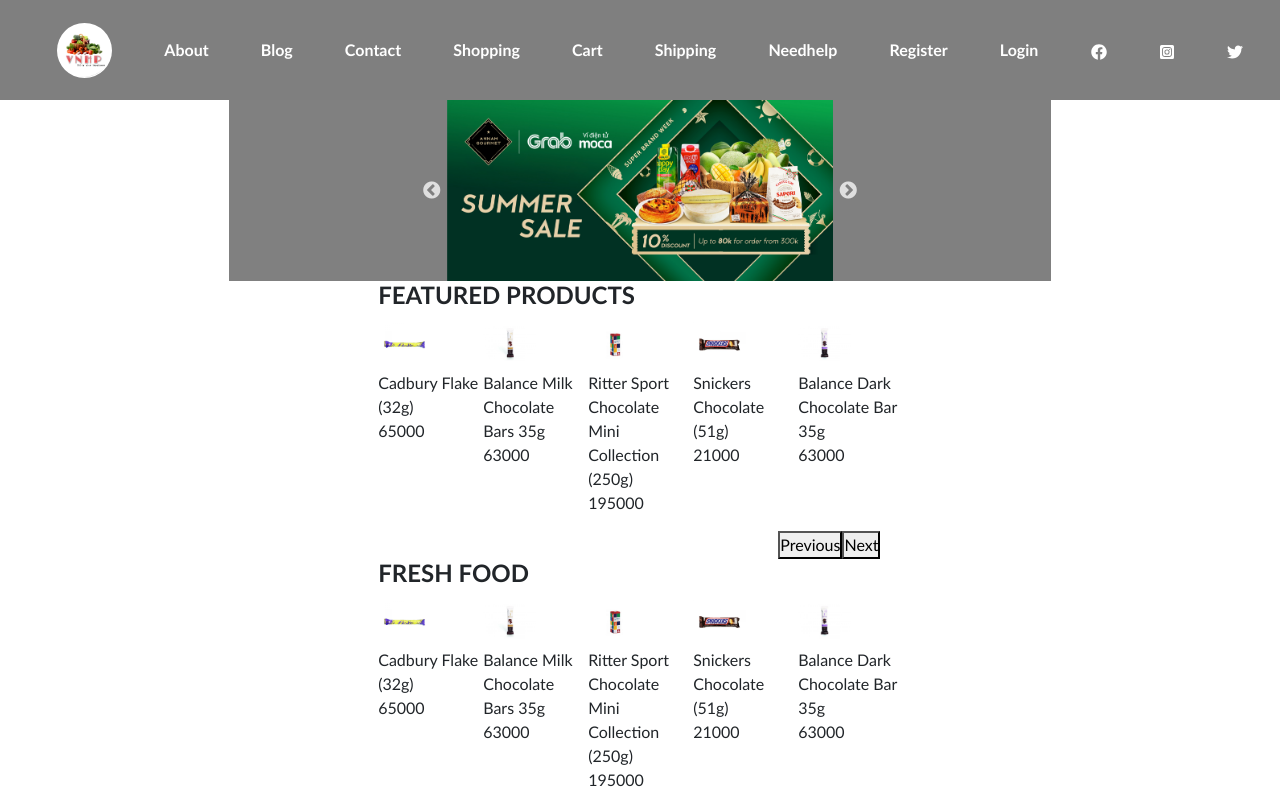
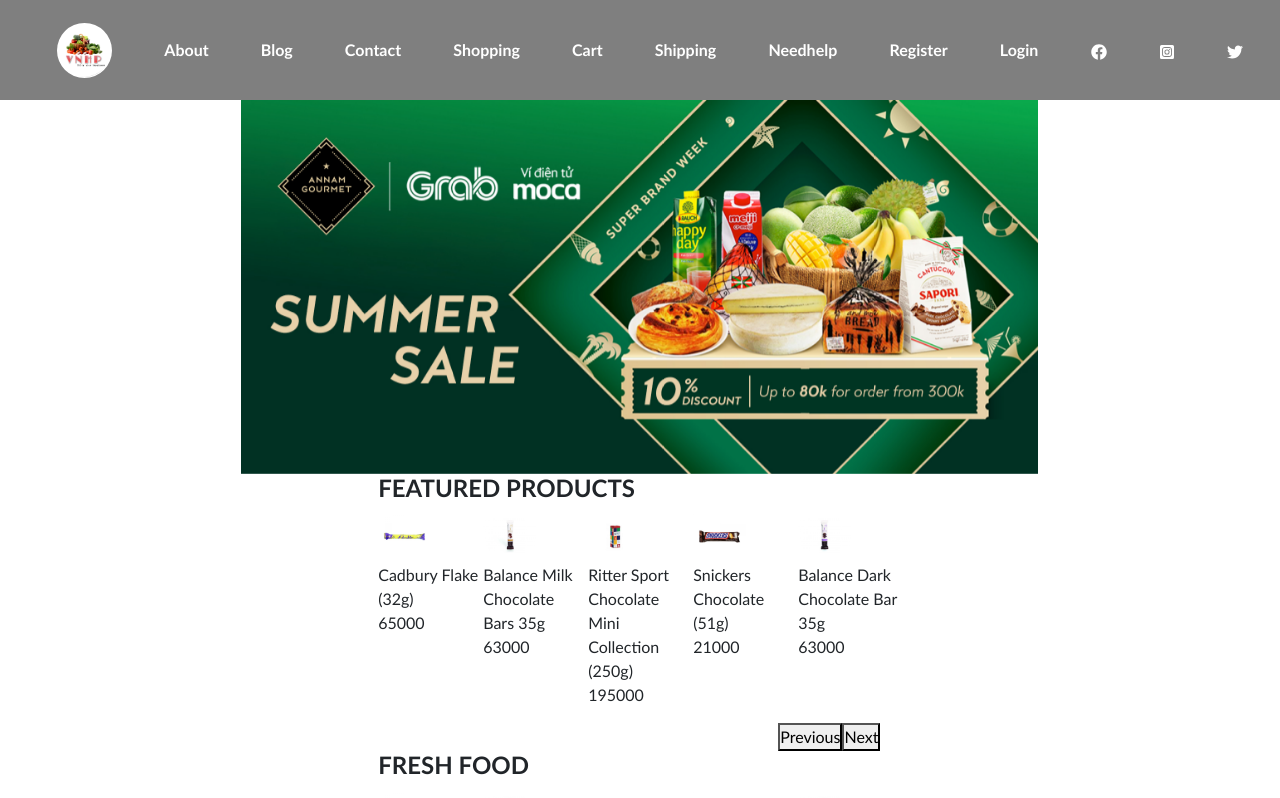
Before and after one commit to phongvan-1412/Techwiz-Sales, a React (Create React App) app in the folder react-frontend/: page / in a window 1280 px wide. Shown: the top 798 px of the page. Built offline with nearby package versions, Linux system fonts and the light colour scheme.

Commit message:
update topslide

```diff
--- a/react-frontend/src/user/css/style-laptop.css
+++ b/react-frontend/src/user/css/style-laptop.css
@@ -252,7 +252,15 @@
     grid-row-start: 3;
     grid-row-end: 3;
 }
-
+/* ---------------LANDING-PAGE--------------- */
+/* ----------TOP-SLIDE---------- */
+.page-content-panel{
+    position: relative;
+    z-index: -1;
+}
+.slick-prev::before, .slick-next::before{
+    display: none;
+}
 /* ---------------PRODUCT--------------- */
 /* ----------WRAPCRUMB---------- */
 .wrap-breadcrumb{
--- a/react-frontend/src/user/layout/LandingPageSlider/LandingPage.js
+++ b/react-frontend/src/user/layout/LandingPageSlider/LandingPage.js
@@ -4,11 +4,12 @@
 import LandingPageSlider3 from "./LandingPageSlider3";
 import TopSlider from "./TopSlider";
 import BottomImg from "./BottomImg";
+
 class LandingPage extends Component {
   render() {
     return (
       <div className="container">
-        <TopSlider/>
+        <TopSlider className="col-md-12"/>
         <LandingPageSlider1/>
         <LandingPageSlider2/>
         <LandingPageSlider3/>
--- a/react-frontend/src/user/layout/LandingPageSlider/TopSlider.js
+++ b/react-frontend/src/user/layout/LandingPageSlider/TopSlider.js
@@ -28,40 +28,35 @@
       fade: true,
     };
     return (
-      <div className="row" style={{ background: "gray"}}>
-        <div className="col-3">
-          {/* <button
+      <div className="row page-content-panel">
+        <div>
+          <button
             type="button"
-            class="slick-prev"
-            style={{ backgroundColor: "red", height: "100px", width: "100px",marginLeft:"200px"}}
+            className="slick-prev"
             onClick={this.previous}
           >
             Previous
-          </button> */}
+          </button>
         </div>
-        <div className="col-6">
+        <div>
           <Slider ref={(c) => (this.slider = c)}{...settings}>
             <img
               className="page-content row-panel-img"
               src={require(`./tempImg/banner-ecom-1920x900-loyalty-app.jpg`)}
-              style={{width: '10%', height: 'auto'}}
-            />
+              />
             <img
               className="page-content row-panel-img"
               src={require(`./tempImg/EN-grab-agm-ecom-1920x900.jpg`)}
-              style={{width: '10%', height: 'auto'}}
-            />
+              />
           </Slider>
         </div>
-        <div className="col-3">
-          {/* <button
+        <div>
+          <button
             type="button"
-            class="slick-next"
-            style={{ backgroundColor: "red", height: "100px", width: "100px" ,marginRight:"200px"}}
-            onClick={this.next}
-          >
+            className="slick-next"
+            onClick={this.next}>
             Next
-          </button> */}
+          </button>
         </div>
       </div>
     );
```
